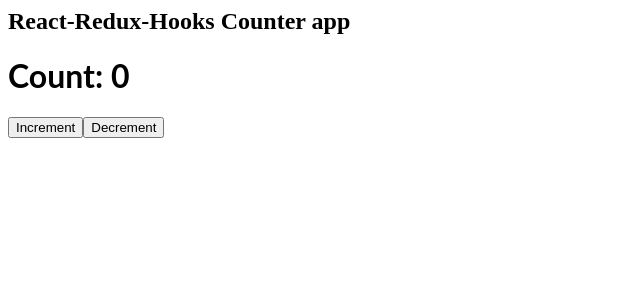
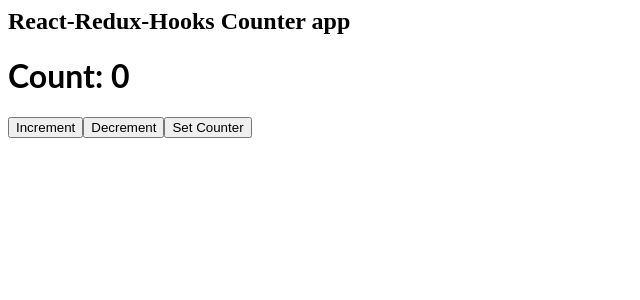
Before and after one commit to Info-Vigneshwaran/react-redux-Hooks, a React (Create React App) app: page / in a window 1280 px wide. Shown: the top 300 px of the page, without its empty margins (0-640 px from the left). Built offline with nearby package versions, Linux system fonts and the light colour scheme.

Commit message:
3 files modified

```diff
--- a/src/actions/counter.js
+++ b/src/actions/counter.js
@@ -1,6 +1,6 @@
-export const SET_COUNTER = 'SET_COUNTER';
 export const INCREMENT_COUNTER = 'INCREMENT_COUNTER';
 export const DECREMENT_COUNTER = 'DECREMENT_COUNTER';
+export const SET_COUNTER = 'SET_COUNTER';
 
 export const setCounter = (counter) => ({
   type: SET_COUNTER,
--- a/src/components/Counter.js
+++ b/src/components/Counter.js
@@ -1,9 +1,13 @@
 import React from 'react';
 import { useSelector, useDispatch } from 'react-redux';
-import { incrementCounter, decrementCounter } from '../actions/counter';
+import {
+  incrementCounter,
+  decrementCounter,
+  setCounter,
+} from '../actions/counter';
 
 const Counter = () => {
-  const count = useSelector((state) => state.counterReducer.count);
+  const count = useSelector((props) => props.counterReducer.count);
   const dispatch = useDispatch();
 
   const handleIncrement = () => {
@@ -14,6 +18,10 @@
     dispatch(decrementCounter());
   };
 
+  const handleSetCounter = () => {
+    dispatch(setCounter(15));
+  };
+
   return (
     <div>
       <h1>Count: {count}</h1>
@@ -21,6 +29,7 @@
       <div>
         <button onClick={handleIncrement}>Increment</button>
         <button onClick={handleDecrement}>Decrement</button>
+        <button onClick={handleSetCounter}>Set Counter</button>
       </div>
     </div>
   );
--- a/src/reducers/counter.js
+++ b/src/reducers/counter.js
@@ -13,7 +13,7 @@
     case SET_COUNTER:
       return {
         ...state,
-        count: action.payload,
+        count: action.payload + state.count,
       };
     case INCREMENT_COUNTER:
       return {
```
